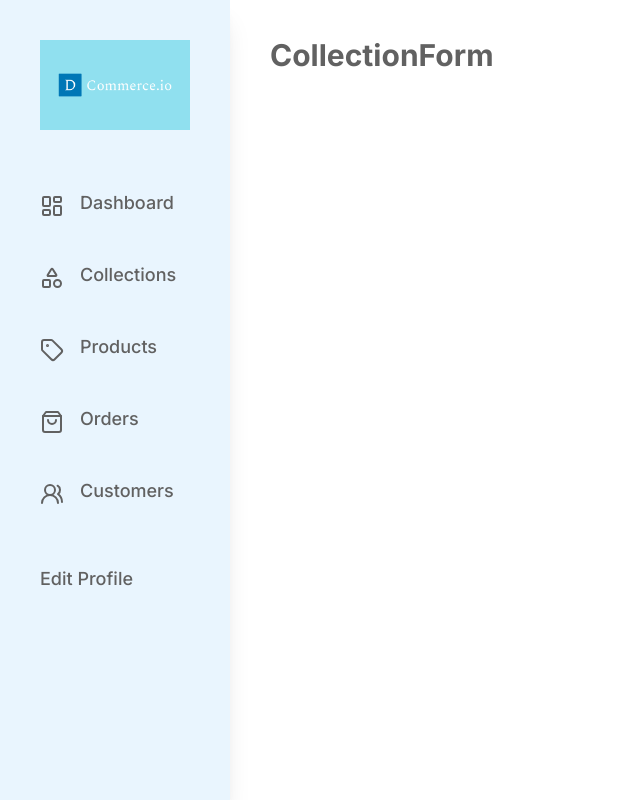
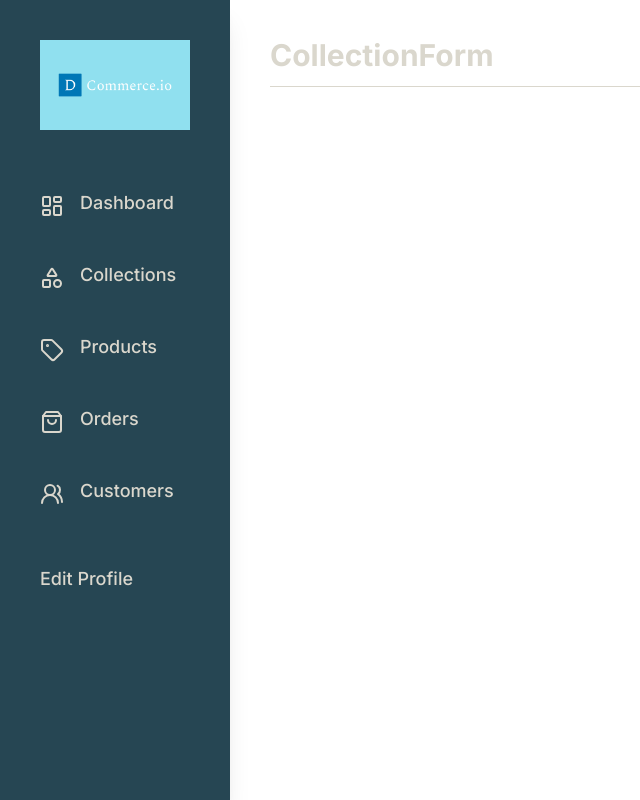
Before and after one commit to timorust/d-commerce, a Next.js app: page /collections/new in a window 1280 px wide. Shown: the whole page, without its empty margins (0-640 px from the left). Built offline with nearby package versions, Linux system fonts and the light colour scheme.

Commit message:
collection-form

```diff
--- a/components/collections/CollectionForm.tsx
+++ b/components/collections/CollectionForm.tsx
@@ -5,7 +5,7 @@ function CollectionForm() {
 	return (
 		<div className='p-10'>
 			<p className='text-heading2-bold'>CollectionForm</p>
-			<Separator className='my-4' />
+			<Separator className='bg-grey-1 mt-4 mb-7' />
 		</div>
 	)
 }
--- a/tailwind.config.ts
+++ b/tailwind.config.ts
@@ -75,12 +75,12 @@ const config: Config = {
 		extend: {
 			colors: {
 				'white-1': '#F8F8F8',
-				'grey-1': '#616161',
-				'grey-2': '#E5E7EB',
-				'blue-1': '#005EBE',
-				'blue-2': '#E9F5FE',
+				'grey-1': '#dad7cd',
+				'grey-2': '#e5e5e5',
+				'blue-1': '#2a9d8f',
+				'blue-2': '#264653',
 				'blue-3': '#F5F7F9',
-				'red-1': '#FF0000',
+				'red-1': '#ff99c8',
 			},
 		},
 	},
```
